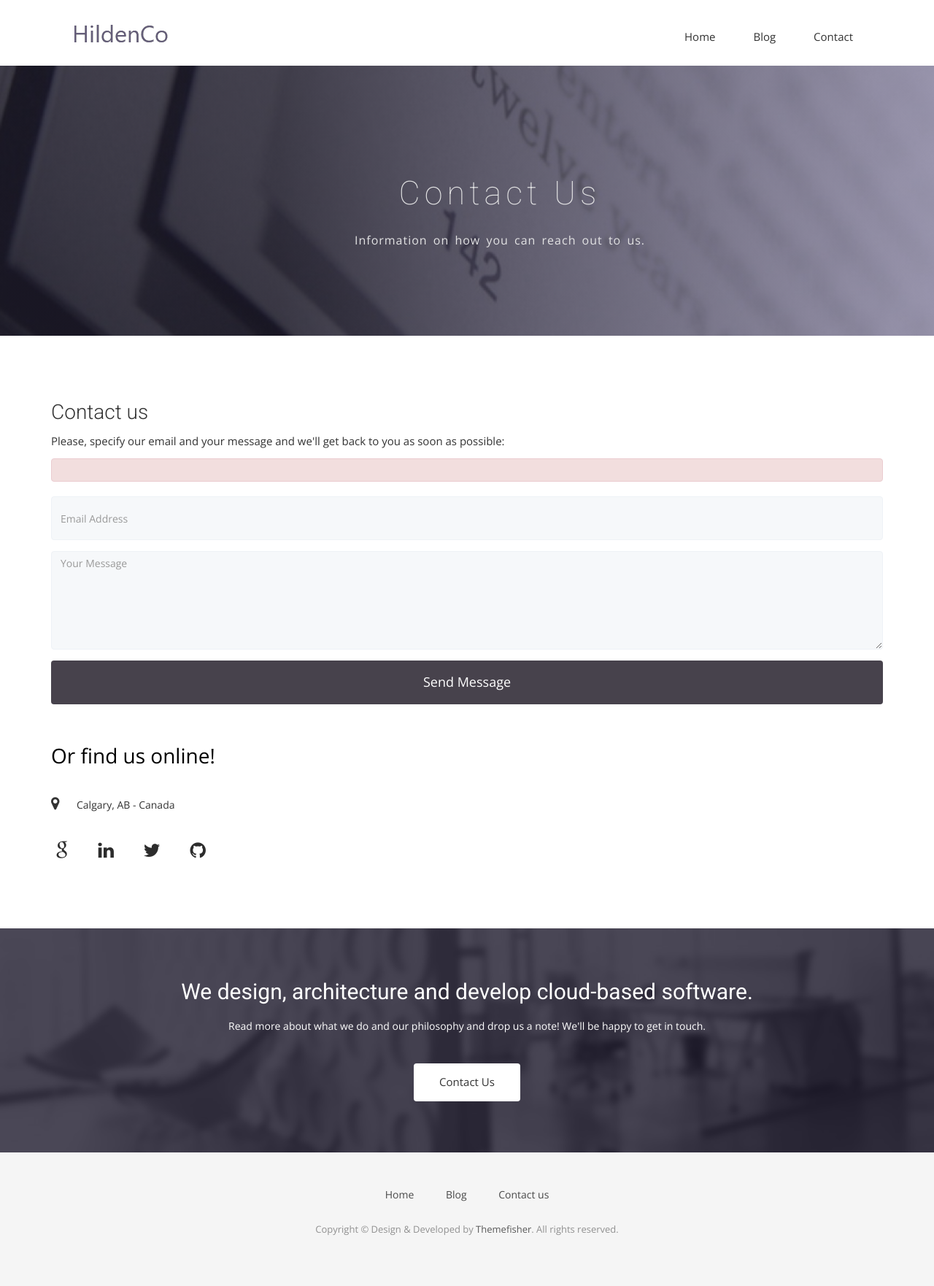
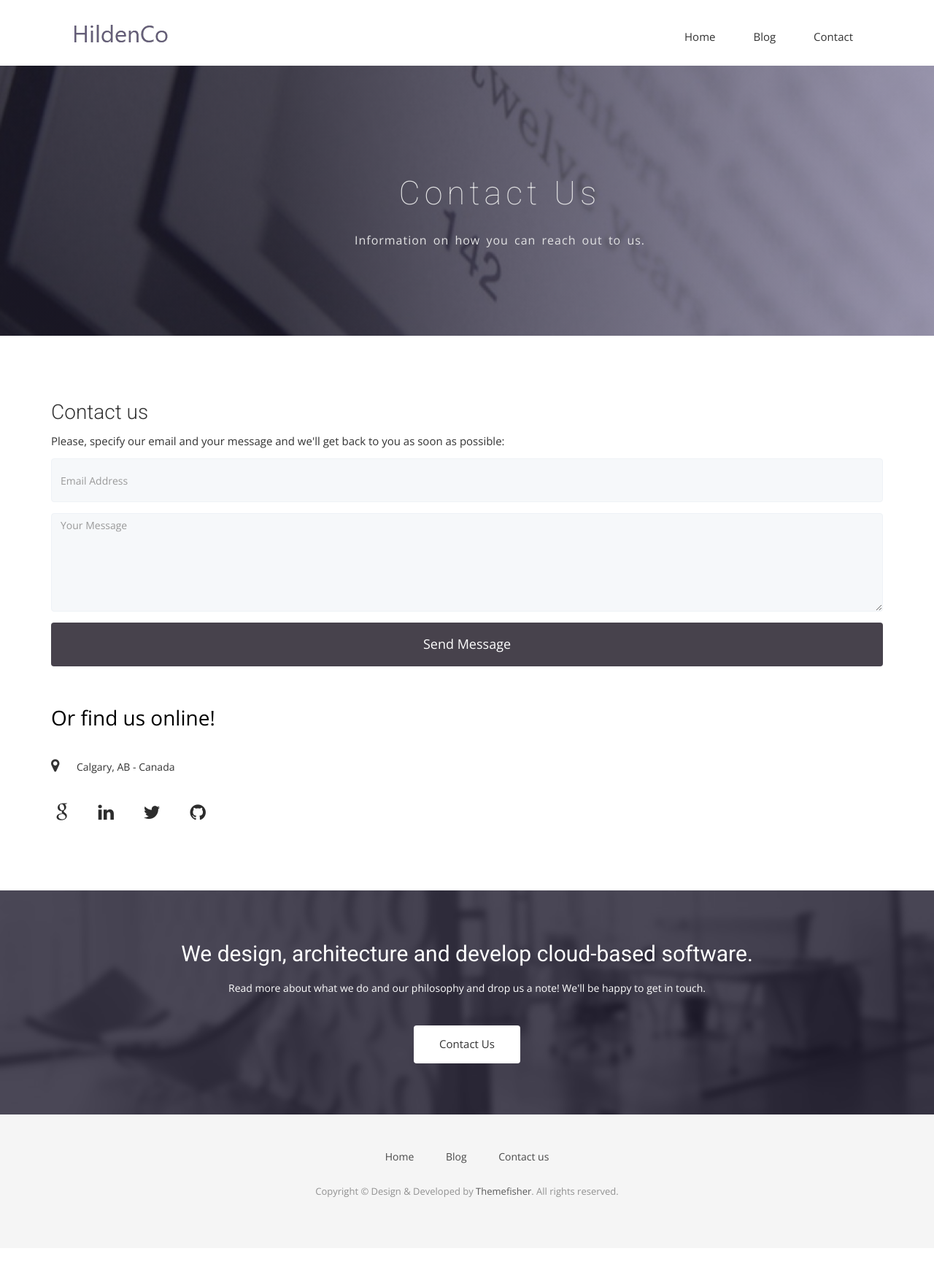
Before and after one commit to hildenco/hildenco.github.io, a Jekyll site: the page built from contact.html, in a window 1280 px wide. Shown: the whole page at 73% size. Built offline with Jekyll 4.4.1, drawn with Linux system fonts in a browser that asks for light colours; nearby versions of some CDN libraries; some web fonts are replaced; after the commit the page ends 1710 px from its top, so only the background shows below that.

Commit message:
Style changes

```diff
--- a/contact.html
+++ b/contact.html
@@ -25,7 +25,7 @@ permalink: /contact/
         <div class="block">
           <h3>Contact us</h3>
           <p>Please, specify our email and your message and we'll get back to you as soon as possible:</p>
-          <p id="my-form-status" class="alert alert-danger"></p>
+          <p id="my-form-status"></p>
           <form action="https://formspree.io/mpzyvnna" id="my-form" method="POST">
             <div class="form-group">
               <input name="email" type="email" class="form-control" placeholder="Email Address">
```
